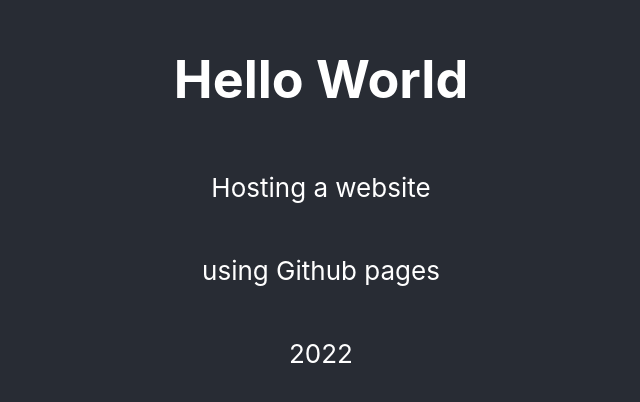
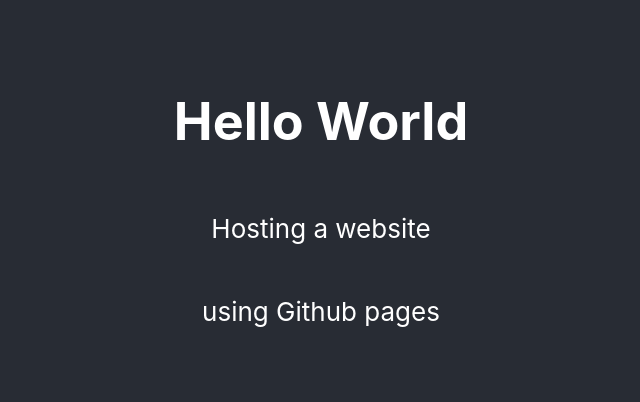
Before and after one commit to seongjooy/seongjoo-portfolio-cra, a React (Create React App) app: page / in a window 1280 px wide. Shown: the part 196-598 px from the top of the page, without its empty margins (319-959 px from the left). Built offline with nearby package versions, Linux system fonts and the light colour scheme.

Commit message:
content edit

```diff
--- a/src/App.js
+++ b/src/App.js
@@ -8,7 +8,6 @@
       <h1>Hello World</h1>
       <p>Hosting a website</p>
       <p>using Github pages</p>
-      <p>2022</p>
       </header>
     </div>
   );
```
